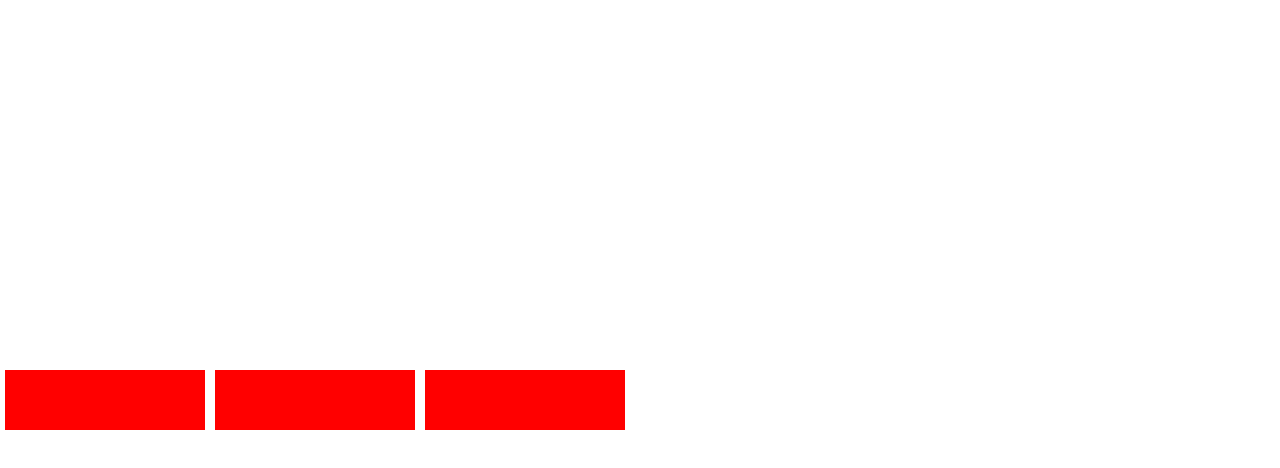
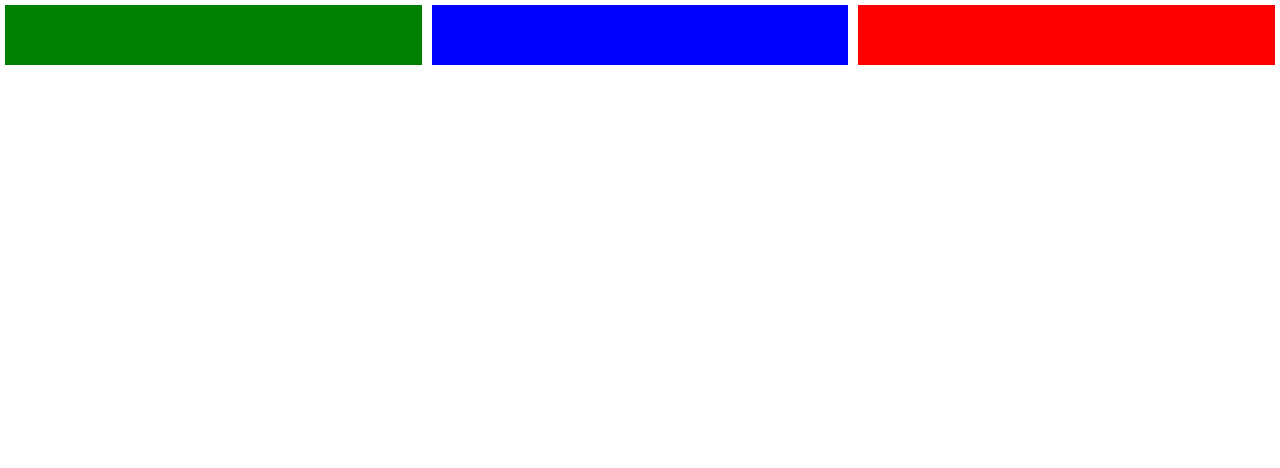
Before and after one commit to guilhermeal/rocketseat_bonus_flexbox, a plain HTML site: page index.html in a window 1280 px wide. Drawn offline with Linux system fonts and the light colour scheme.

Commit message:
Aula 6 finalizada

```diff
--- a/index.html
+++ b/index.html
@@ -7,9 +7,9 @@
   </head>
   <body>
     <div id="app">
-      <div class="box"></div>
-      <div class="box"></div>
-      <div class="box"></div>
+      <div class="box red"></div>
+      <div class="box blue"></div>
+      <div class="box green"></div>
     </div>
 
   </body>
--- a/styles.css
+++ b/styles.css
@@ -7,13 +7,26 @@ body,
 
 #app {
   display: flex;
-  flex-wrap: wrap;
-  align-content: center;
 }
 
 .box {
-  width: 200px;
+  width: 100px;
   height: 60px;
-  background: #ff0000;
   margin: 5px;
+  flex: 1;
 }
+
+.red {
+  background: #FF0000;
+  order: 3;
+}
+
+.green {
+  background: #008000;
+  order: 1;
+}
+
+.blue {
+  background: #0000ff;
+  order: 2;
+}
```
